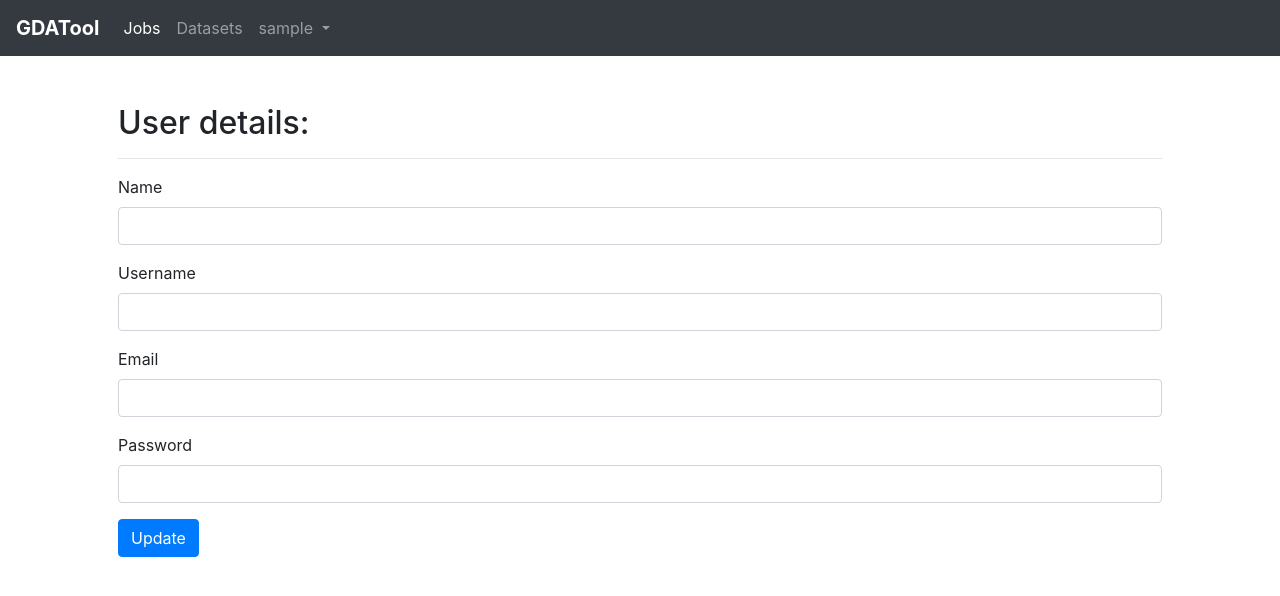
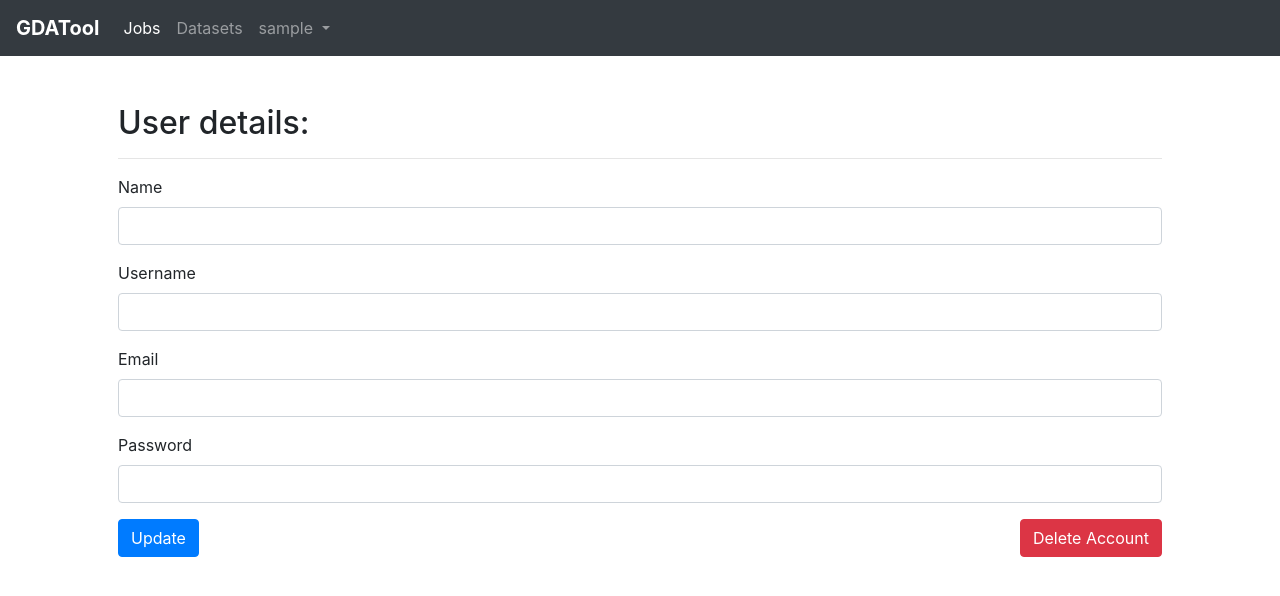
Before and after one commit to dario-nunez/GDATool, an Angular app in the folder website-ui/: page /userPage in a window 1280 px wide. Shown: the top 596 px of the page. Built offline with nearby package versions, Linux system fonts and the light colour scheme; no server answers; sample sign-in values are in the browser's storage.

Commit message:
Implement user account deletion

```diff
--- a/website-ui/src/app/user-page/user-page.component.html
+++ b/website-ui/src/app/user-page/user-page.component.html
@@ -21,6 +21,13 @@
             <input type="text" class="form-control" id="inputAddress" value={{user.password}}>
         </div>
 
-        <button type="submit" class="btn btn-primary">Update</button>
+        <div class="row">
+            <div class="col col text-left">
+                <button type="submit" class="btn btn-primary">Update</button>
+            </div>
+            <div class="col text-right">
+                <button class="btn btn-danger" (click)="deleteAccount()">Delete Account</button>
+            </div>
+        </div>
     </form>
 </div>
--- a/website-ui/src/app/user-page/user-page.component.ts
+++ b/website-ui/src/app/user-page/user-page.component.ts
@@ -1,6 +1,7 @@
 import { Component, OnInit } from '@angular/core';
 import { IUser } from 'src/models/user.model';
 import { MongodbService } from "../../services/mongodb/mongodb.service";
+import { Router } from '@angular/router';
 
 @Component({
   selector: 'app-user-page',
@@ -11,7 +12,7 @@ export class UserPageComponent implements OnInit {
 
   user: IUser;
 
-  constructor(private mongodbService: MongodbService) { }
+  constructor(private router: Router, private mongodbService: MongodbService) { }
 
   ngOnInit() {
     // Initialise the user before the page is displayed to avoid an error while the data arrives
@@ -28,4 +29,19 @@ export class UserPageComponent implements OnInit {
       this.user = user
     });
   }
+
+  updateAccount() {
+
+  }
+
+  deleteAccount() {
+    if (confirm("This account will be lost forever. Are you sure you want to delete it?" + name)) {
+      this.mongodbService.deleteUser(JSON.parse(localStorage.getItem("user")).id).subscribe(user => {
+        console.log("Deleted User: ");
+        console.log(user);
+        localStorage.clear();
+        this.router.navigate(['/']);
+      });
+    }
+  }
 }
--- a/website-ui/src/services/mongodb/mongodb.service.ts
+++ b/website-ui/src/services/mongodb/mongodb.service.ts
@@ -35,5 +35,7 @@ export class MongodbService {
     return this.http.get<IUser>("http://localhost:5000/ms/user/byUsername/" + username);
   }
 
-
+  deleteUser(id: string):Observable<IUser> {
+    return this.http.delete<IUser>("http://localhost:5000/ms/user/" + id);
+  }
 }
```
